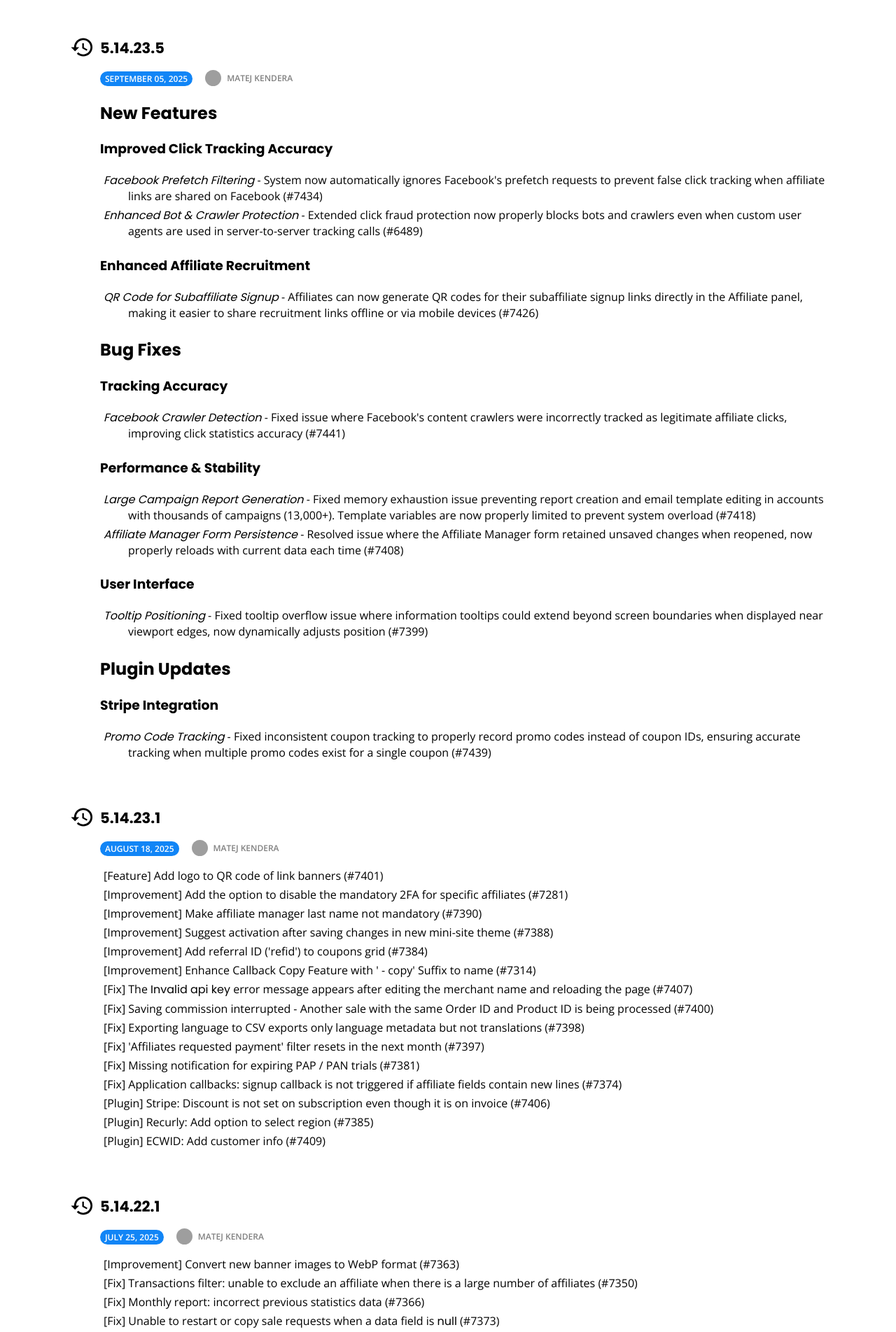
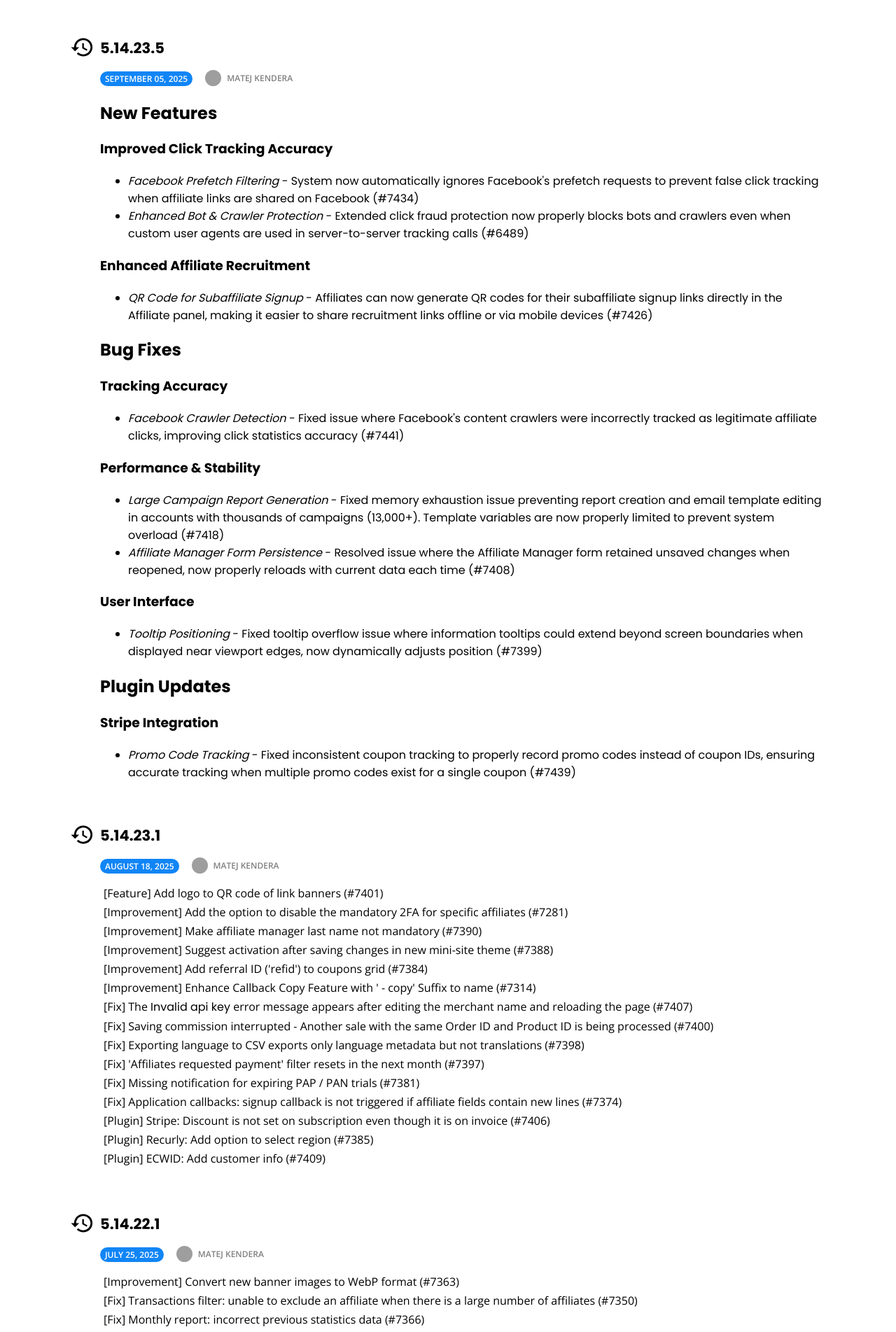
Before and after one commit to QualityUnit/PostAffiliatePro-changelog, a Jekyll site: the page built from index.html, in a window 1280 px wide. Shown: the part 438-2341 px from the top of the page at 70% size. Built offline with Jekyll 4.4.1, drawn with Linux system fonts in a browser that asks for light colours; grey boxes are pictures that could not be loaded.

Commit message:
Update base.scss

```diff
--- a/_sass/base.scss
+++ b/_sass/base.scss
@@ -305,10 +305,10 @@ footer {
 }
 
 .issues-list {
-  > ul {
+  > ul:first-child {
     list-style: none;
 
-    > li {
+    li {
       font-family: 'Open Sans', sans-serif;
       padding: 0 0 5px 0;
       line-height: 22px;
```
